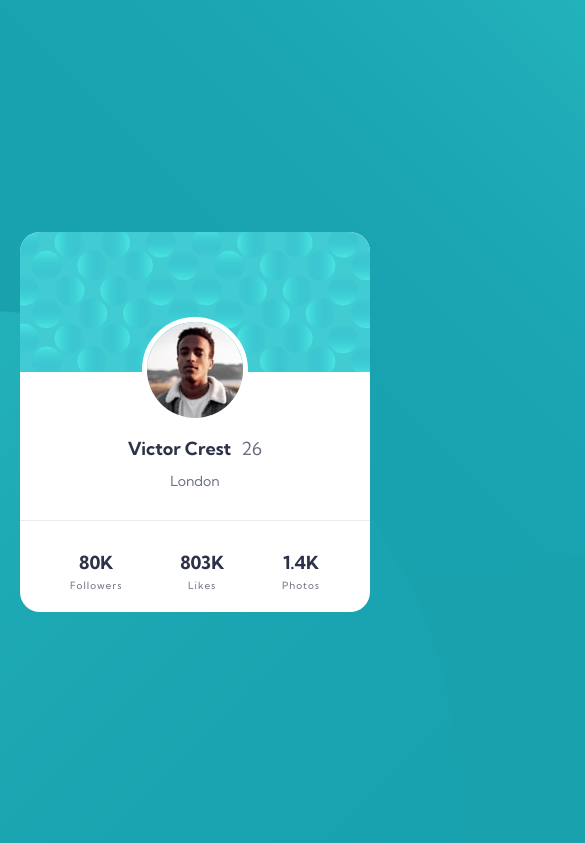
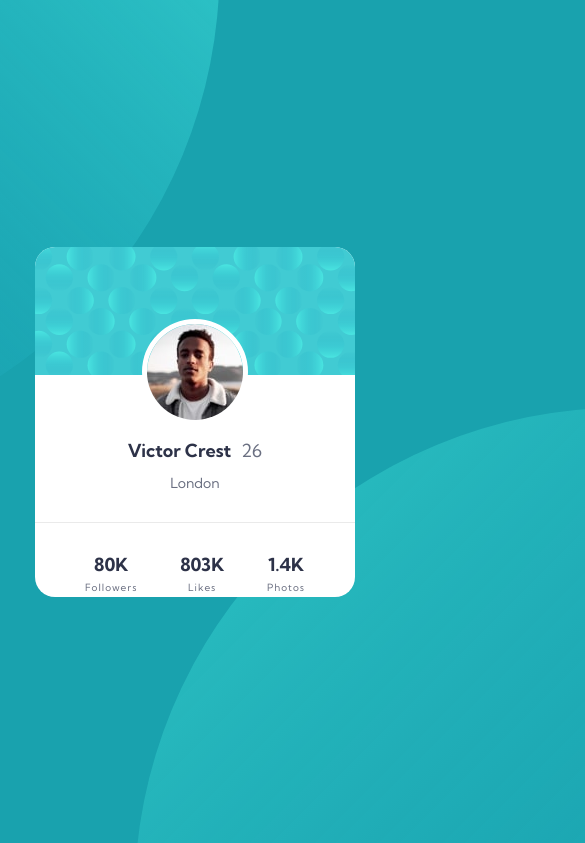
Before and after one commit to PatriciaJuradoDeBilbao/profile-card, a website: page index.html in a window 390 px wide. Shown: the top 843 px of the page, 585 px wide, since content can reach past the window. Drawn offline with Linux system fonts and the light colour scheme.

Commit message:
adjust mobile and desktop breakpoints

```diff
--- a/index.html
+++ b/index.html
@@ -12,7 +12,7 @@
 
   </head>
   <body>
-    <main>
+    <!-- <main> -->
       <img class="bg-top" src="images/bg-pattern-top.svg" alt="Gradient cyan circle">
       <img class="bg-bottom" src="images/bg-pattern-bottom.svg" alt="Gradient cyan circle">
 
@@ -60,7 +60,7 @@
       Challenge by <a href="https://www.frontendmentor.io?ref=challenge" target="_blank">Frontend Mentor</a>.
       Coded by <a href="#">Paty</a>.
     </div> -->
-  </main>
+  <!-- </main> -->
 
 </body>
 </html>
--- a/scss/_base.scss
+++ b/scss/_base.scss
@@ -7,6 +7,9 @@ $color-white: #fff;
 $font-size-lg: 18px;
 $font-size-md: 14px;
 $font-size-sm: 10px;
+
+$breakpoint-mobile: 375px;
+$breakpoint-desktop: 1440px;
 
 
 * {
@@ -22,5 +25,4 @@ body {
     display: flex;
     justify-content: center;
     align-items: center;
-    overflow: hidden;
 }
--- a/scss/_components.scss
+++ b/scss/_components.scss
@@ -1,15 +1,14 @@
-
 .bg-top {
-    position: absolute;
-    top: -410px;
-    left: -20px;
+    position: fixed;
+    top: -521px;
+    left: -758px;
     z-index: -1;
 }
 
 .bg-bottom {
-    position: absolute;
-    bottom: -444px;
-    right: -69px;
+    position: fixed;
+    bottom: -541px;
+    right: -722px;
     z-index: -1;
 }
 
@@ -22,8 +21,8 @@
     .card {
         display: flex;
         flex-direction: column;
-        width: 350px;
-        height: 380px;
+        width: 320px;
+        height: 350px;
         background-color: $color-white;
         border-radius: 20px;
     }
@@ -32,6 +31,7 @@
 .top-img {
     border-top-left-radius: 20px;
     border-top-right-radius: 20px;
+    width: 320px;
 }
 
 .container-profile-img {
@@ -111,3 +111,26 @@
         }
     }
 }
+
+// DESKTOP
+@media (min-width: $breakpoint-desktop) {
+
+    .bg-top {
+        position: fixed;
+        top: -410px;
+        left: -20px;
+        z-index: -1;
+    }
+
+    .bg-bottom {
+        position: fixed;
+        bottom: -444px;
+        right: -69px;
+        z-index: -1;
+    }
+
+    .card {
+        width: 350px;
+        height: 380px;
+    }
+}
```
Also changed, not shown: css/main.css.
